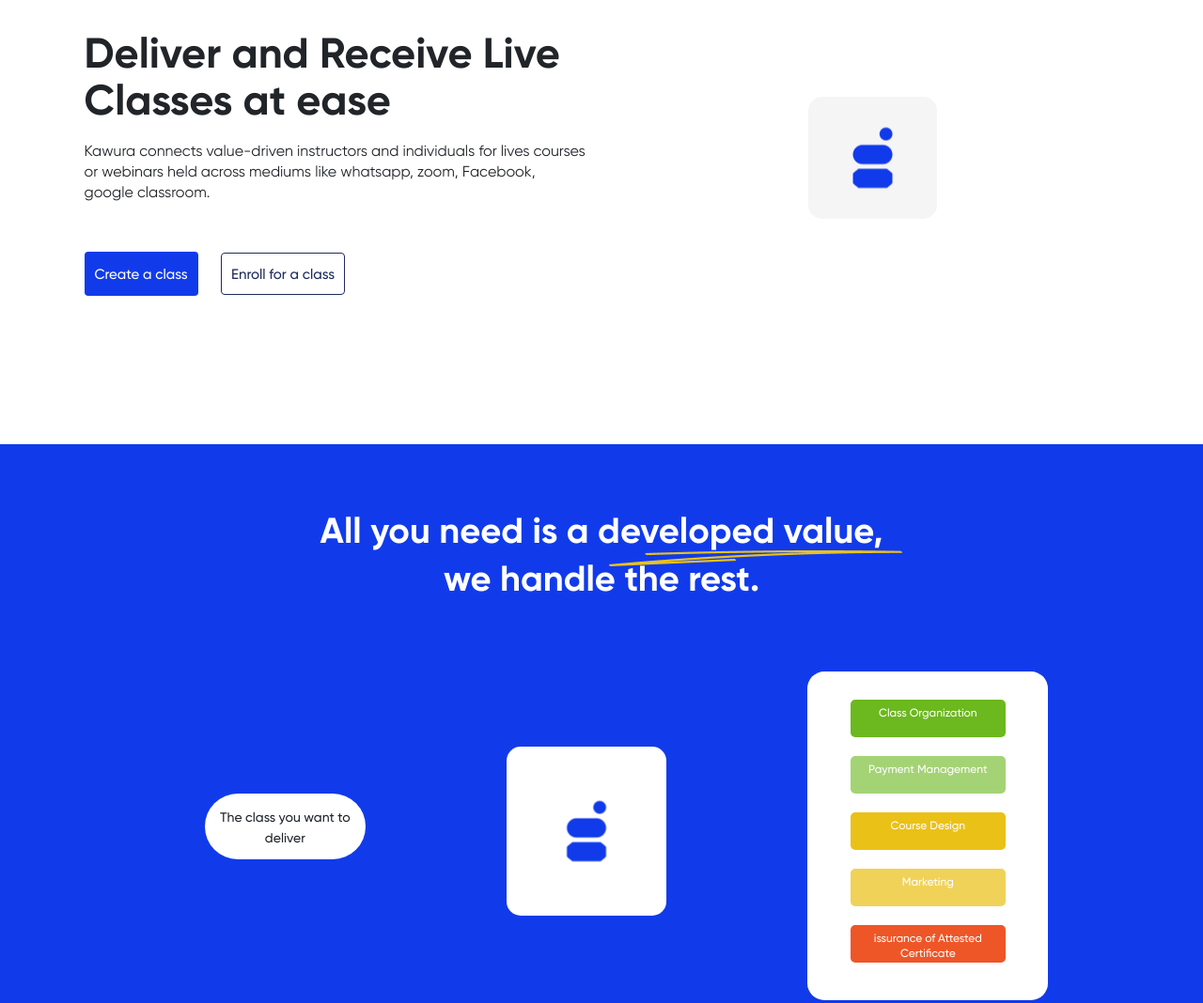
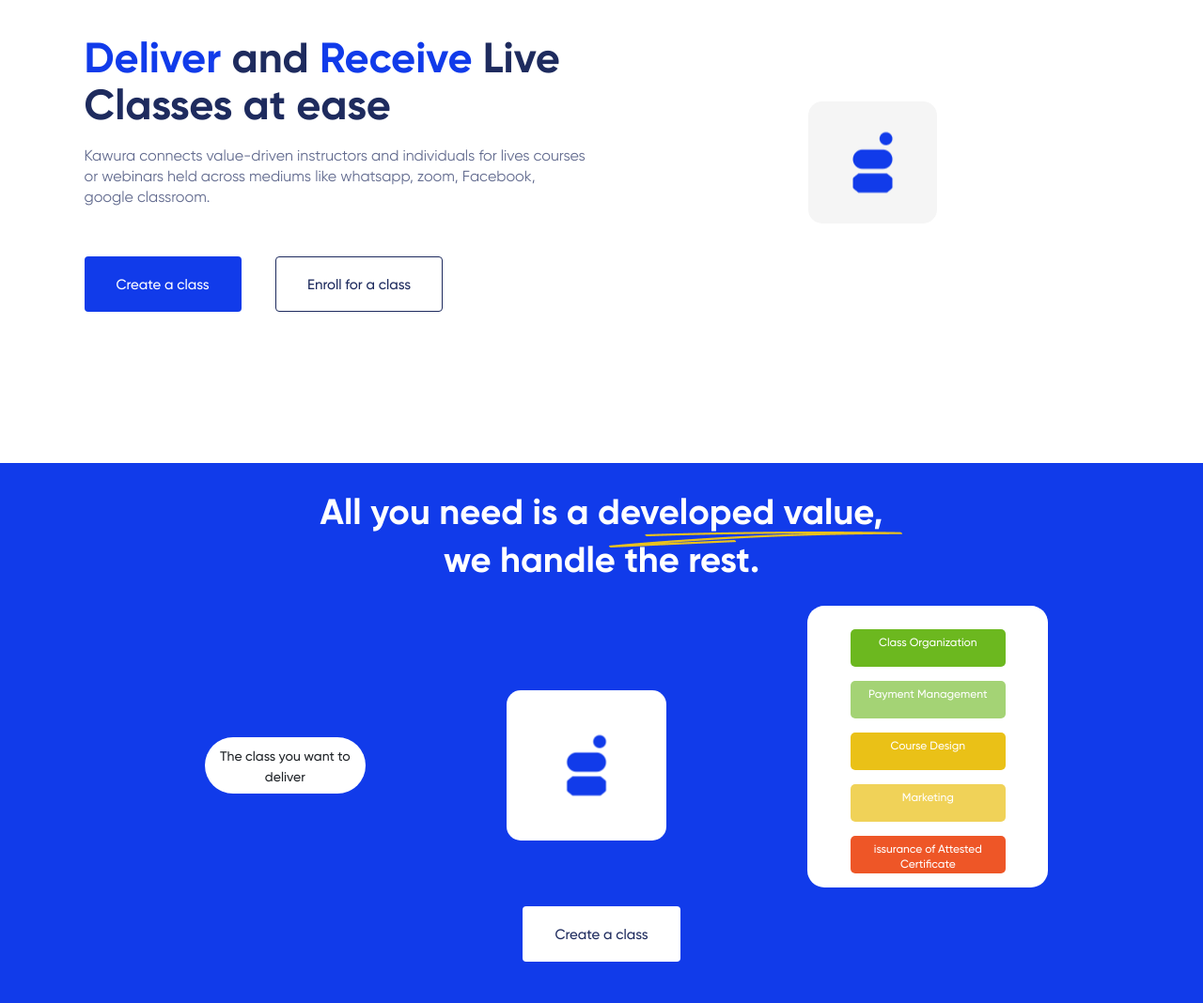
Before and after one commit to olawolu/Kawura, a plain HTML site: page index.html in a window 1280 px wide. Shown: the part 177-1245 px from the top of the page at 94% size. Drawn offline with nearby package versions, Linux system fonts and the light colour scheme; files whose address does not match are found by name; a web font is replaced by a local one.

Commit message:
70% adjustment

```diff
--- a/Assets/scss/_header.scss
+++ b/Assets/scss/_header.scss
@@ -58,9 +58,8 @@
      font-style: normal;
  }
 .header{
-   height:650px;
+   height:670px;
    background-color:#ffffff ;
-   // border:1px solid red;
 }
 .custom-nav{
    width:90%;
@@ -74,6 +73,8 @@
 .btn-sign-in{
    border: 1px solid #1E2B5E !important;
    margin-right: 20px !important;
+   border-radius: 4px !important;
+   padding: 10px 23px !important;
 }
 .btn-sign-in > a{
    color: #1E2B5E !important;
@@ -84,6 +85,8 @@
 }
 .btn-sign-up{
    background-color: #113BEA !important;
+   border-radius: 4px !important;
+   padding: 10px 23px !important;
 }
 .btn-sign-up > a{
    color: #FFFFFF !important;
@@ -105,6 +108,10 @@
    font-family: Gilroy-Bold;
    font-size:45px;
    line-height:50px;
+   color:#1E2B5E;
+}
+.header-color{
+   color: #113BEA;
 }
 
 .header-sub-text{
@@ -112,11 +119,12 @@
    font-size: 16px;
    line-height: 22px;
    padding-bottom: 35px;
+   color: rgba(30, 43, 94, 0.7);
 }
 .btn-create{
    background-color: #113BEA !important;
-   margin-right: 20px !important;
-   padding:10px 10px !important;
+   margin-right: 32px !important;
+   padding:16px 33px !important;
 }
 .btn-create > a{
    color:#FFFFFF !important;
@@ -127,7 +135,7 @@
 
 .btn-enroll{
    border: 1px solid #1E2B5E !important;
-   padding:9px 10px !important;
+   padding:16px 33px !important;
 }
 .btn-enroll > a{
    color: #1E2B5E !important;
@@ -147,7 +155,7 @@
 
 .section-one{
    height: auto;
-   padding-top: 70px;
+   padding-top: 30px;
    padding-bottom:50px ;
    background-color: #113BEA;
 }
@@ -155,7 +163,6 @@
 .section-head{
    width:50%;
    margin: auto;
-
 }
 .section-title{
    font-family: Gilroy-Bold;
@@ -172,12 +179,11 @@
 
 .section-content{
    width:80%;
-   height: 400px;
-   margin: 50px auto !important;
-   // border:1px solid red;
+   height:320px;
+   margin:10px auto !important;
 }
 .class-box{
-   height: 70px !important;
+   height: 60px !important;
    padding:10px !important;
    background-color: #fff;
    border-radius: 67px;
@@ -189,12 +195,11 @@
    font-size: 14px;
    line-height: 22px;
    text-align: center;
-   padding: 5px !important;
 }
 
 .logo-box{
-   height: 180px !important;
-   padding:10px !important;
+   height: 160px !important;
+   padding:44px 48px !important;
    background-color: #fff;
    border-radius: 15px;
    margin-left: 150px;
@@ -209,18 +214,18 @@
    z-index: 1;
 }
 .stage-chart{
-   height: 350px !important;
+   height: 300px !important;
    background-color: #fff;
+   padding: 10px !important;
    border-radius: 18.1px;
    margin-left: 150px;
-   margin-top: 20px;
-   padding: 10px !important;
+   margin-top: 10px;
 }
 .bar{
    width:70%;
    height: 40px;
    border-radius:5px ;
-   margin:20px auto !important;
+   margin:15px auto !important;
    text-align: center;
 }
 .stage-text{
@@ -250,7 +255,7 @@
 .btn-create-now{
    background-color: #FFFFFF !important;
    margin:auto !important ;
-   padding:10px 10px !important;
+   padding:16px 33px !important;
 }
 .btn-create-now>a{
    font-family: Gilroy-Medium;
@@ -261,8 +266,9 @@
 
 .btn-enroll-now{
    background-color: #113BEA !important;
-   margin:auto !important ;
-   padding:10px 10px !important;
+   margin:20px auto !important ;
+   padding:16px 33px !important;
+   border-radius: 4px !important;
 }
 .btn-enroll-now>a{
    color: #ffffff !important;
@@ -273,7 +279,7 @@
 
 
 .section-two{
-   padding: 60px 100px;
+   padding: 40px 100px;
    height: auto;
    background-color: #F7FAFF;
 }
@@ -285,10 +291,10 @@
    padding-top: 20px;
 }
 .content{
-   margin-top: 40px;
+   margin-top: 30px;
 }
 .content1{
-   padding-bottom:5px;
+   padding-bottom:10px;
 }
 .content-title{
    font-family: Gilroy-Bold;
@@ -297,14 +303,13 @@
    color: #1E2B5E;
 }
 .content-text{
-   padding: 15px 1px;
    font-family: Gilroy-Regular;
    font-size: 16px;
    line-height: 25px;
    color: #1E2B5E;
 }
 .section-three{
-   padding: 60px 70px;
+   padding: 40px 80px;
    height: auto;
    background-color: #ffffff;
 }
@@ -381,7 +386,7 @@
 .btn-getstart{
    background-color:#ffffff  !important;
    margin:auto !important ;
-   padding:12px 12px !important;
+   padding:16px 33px !important;
 }
 .btn-getstart>a{
    font-family: Gilroy-Medium;
--- a/index.html
+++ b/index.html
@@ -45,7 +45,7 @@
          <div class="row">
             <div class="col-sm-6 col-md-6 py-3 row-space">
               <h2 class="py-3 header-text">
-               Deliver and Receive Live <br>
+               <span class="header-color">Deliver</span> and <span class="header-color">Receive</span> Live <br>
                Classes at ease
               </h2>
               <p class="header-sub-text">
@@ -120,7 +120,7 @@
     <div class="section-two">
        <div class="row">
           <div class="col-md-6">
-             100%
+
           </div>
           <div class="col-md-6">
               <div>
```
Also changed, not shown: Assets/css/style.css, 1 other file.
